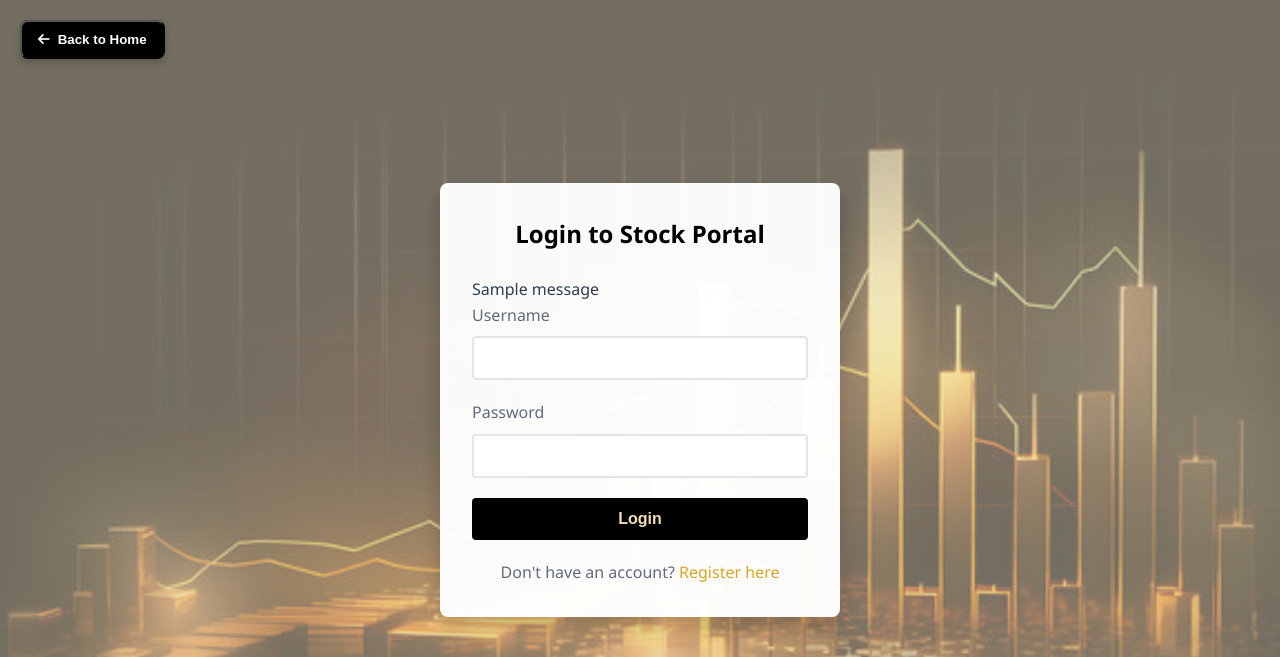
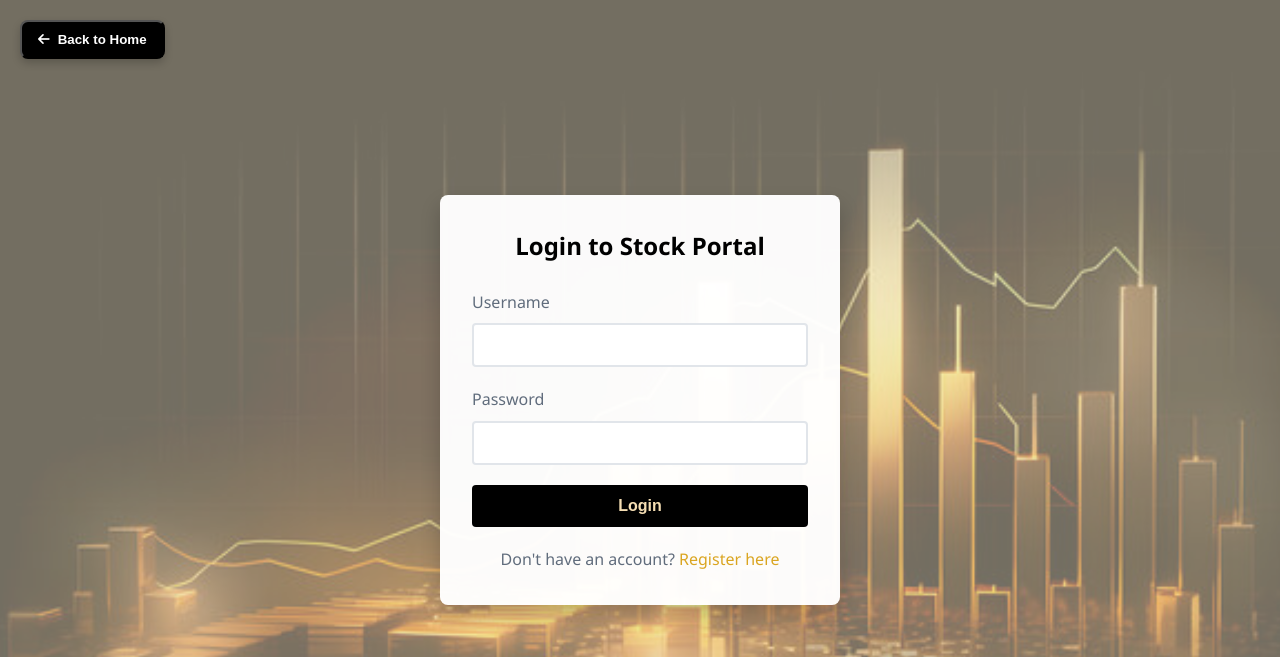
Before and after one commit to blackgrapes/Stock-Portal, a Flask app: page /login.html in a window 1280 px wide. Shown: the top 657 px of the page. Run offline with Flask 3, Linux system fonts and the light colour scheme; tables that the repository leaves empty hold one stand-in row (values such as "Sample post"); one stand-in notice (Sample message) is shown.

Commit message:
Update login.html

```diff
--- a/templates/login.html
+++ b/templates/login.html
@@ -171,18 +171,7 @@
         <div class="login-header">
             <h2>Login to Stock Portal</h2>
         </div>
-            <form class="login-form" action="/login.html" method="POST">
-                <!-- Flash Messages Display -->
-                {% with messages = get_flashed_messages(with_categories=true) %}
-                    {% if messages %}
-                        <div>
-                            {% for category, message in messages %}
-                                <p class="flash {{ category }}">{{ message }}</p>
-                            {% endfor %}
-                        </div>
-                    {% endif %}
-                {% endwith %}
-
+        <form class="login-form" onsubmit="redirectToStrategies(event)">
             <div class="form-group">
                 <label for="username">Username</label>
                 <input type="text" id="username" name="username" required>
@@ -194,7 +183,6 @@
             <button type="submit" class="btn-primary">Login</button>
             <p class="form-footer">Don't have an account? <a href="register.html">Register here</a></p>
         </form>
-
     </div>
 
     <script>
```
Lines whose indentation alone changed are shown as unchanged.
